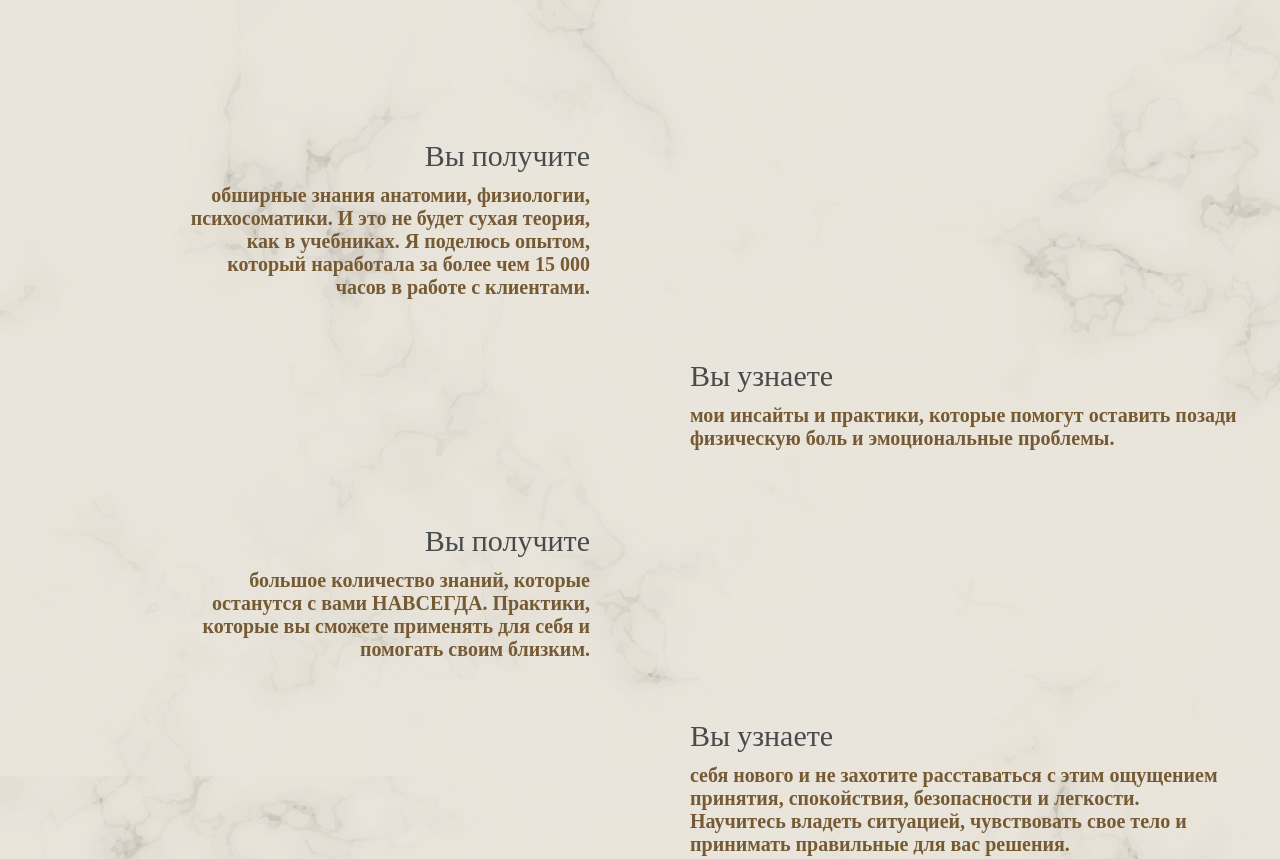
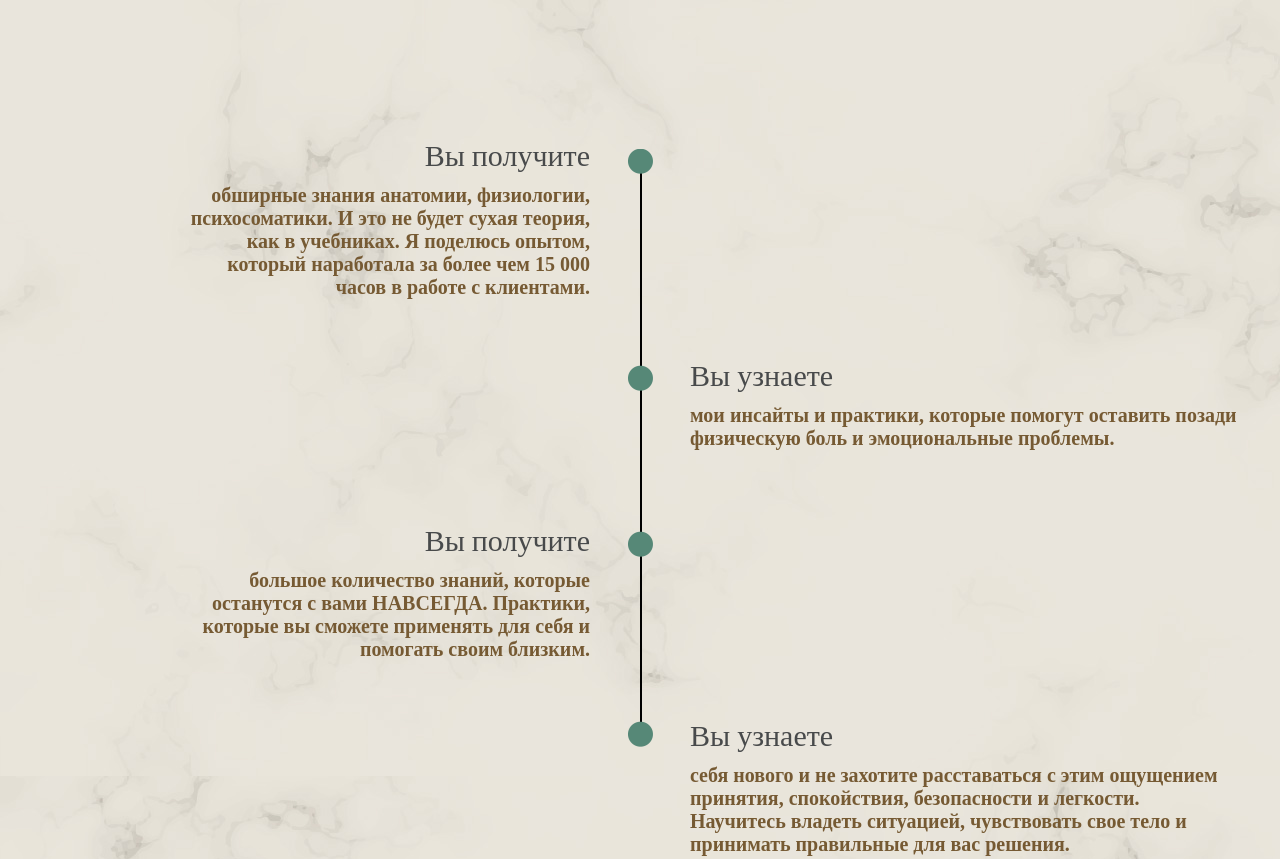
Before and after one commit to SergeyVNec/HTML, a website: page whoyouare.html in a window 1280 px wide. Shown: the part 960-1819 px from the top of the page. Drawn offline with nearby package versions, Linux system fonts and the light colour scheme; the site is published under a folder, as on GitHub Pages, so addresses that start at the root find nothing; a web font is replaced by a local one.

Commit message:
css change

```diff
--- a/css/style.css
+++ b/css/style.css
@@ -886,7 +886,7 @@ footer {
 }
 .whodescmain {
     max-width: 1200px;
-    background:url(/img/whodescseparate.png) no-repeat center 15px;
+    background:url(../img/whodescseparate.png) no-repeat center 15px;
     margin:140px auto 0 auto;
 }
 .whodesc {
```
